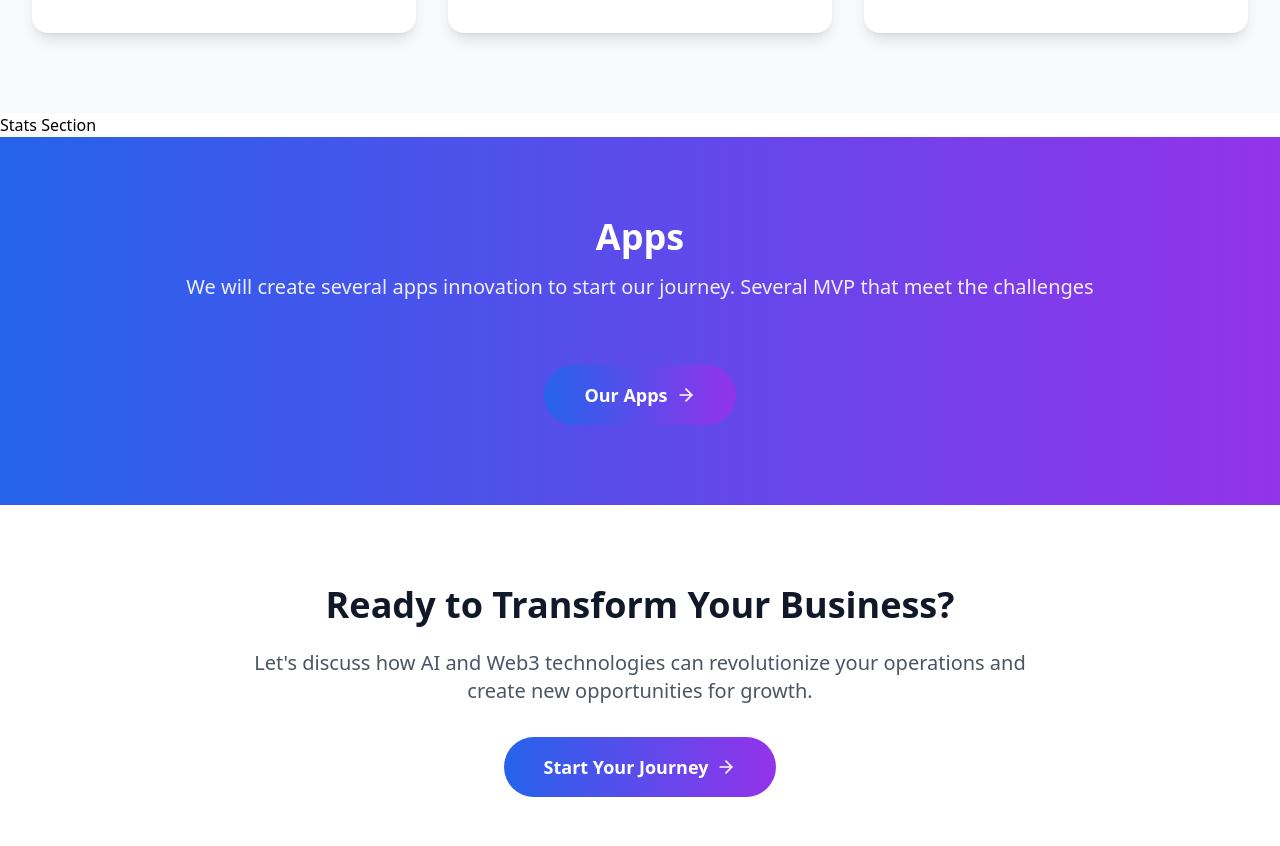
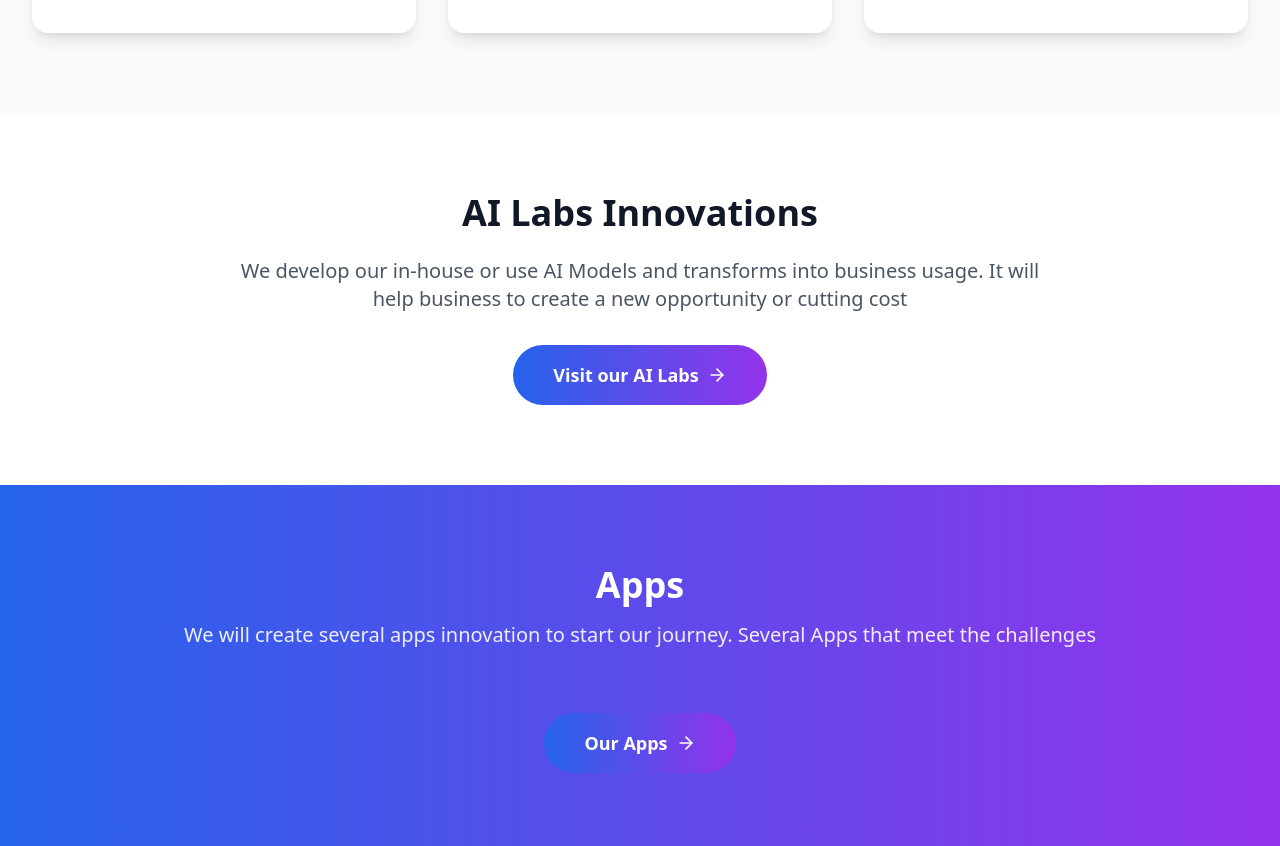
Before and after one commit to Agantra-Inovatif/companymainwebsite, a React (Vite) app: page / in a window 1280 px wide. Shown: the part 949-1795 px from the top of the page. Built offline with nearby package versions, Linux system fonts and the light colour scheme.

Commit message:
FEATURES: Add content to home

```diff
--- a/src/pages/Home.tsx
+++ b/src/pages/Home.tsx
@@ -1,21 +1,21 @@
 import React from 'react';
-import { Link } from 'react-router-dom';
-import { ArrowRight, Brain, Shield, Zap, Users, TrendingUp, Award } from 'lucide-react';
+import {Link} from 'react-router-dom';
+import {ArrowRight, Brain, Shield, Zap, Users, TrendingUp, Award} from 'lucide-react';
 
 const Home = () => {
     const features = [
         {
-      icon: <Brain className="h-8 w-8" />,
+            icon: <Brain className="h-8 w-8"/>,
             title: "AI Innovation",
             description: "Cutting-edge artificial intelligence solutions that transform businesses and enhance human capabilities."
         },
         {
-      icon: <Shield className="h-8 w-8" />,
+            icon: <Shield className="h-8 w-8"/>,
             title: "Web3 Innovation",
             description: "Innovate legacy web and transform into decentralized web technology."
         },
         {
-      icon: <Zap className="h-8 w-8" />,
+            icon: <Zap className="h-8 w-8"/>,
             title: "Rapid Development and Integration",
             description: "Integrate legacy technology with AI and Web3 to control cost and bring innovation to organization."
         }
@@ -42,10 +42,12 @@ const Home = () => {
                 <div className="relative max-w-7xl mx-auto px-4 sm:px-6 lg:px-8 text-center">
                     <h1 className="text-5xl md:text-7xl font-bold mb-6 leading-tight">
                         Wisdom Meets
-            <span className="bg-gradient-to-r from-cyan-400 to-purple-400 bg-clip-text text-transparent"> Innovation</span>
+                        <span
+                            className="bg-gradient-to-r from-cyan-400 to-purple-400 bg-clip-text text-transparent"> Innovation</span>
                     </h1>
                     <p className="text-xl md:text-2xl mb-8 max-w-3xl mx-auto text-gray-200">
-            Pioneering the convergence of AI and Web3 technologies to build tomorrow's digital experiences today.
+                        Pioneering the convergence of AI and Web3 technologies to build tomorrow's digital experiences
+                        today.
                     </p>
                     {/*<div className="flex flex-col sm:flex-row gap-4 justify-center">*/}
                     {/*  <Link*/}
@@ -73,14 +75,17 @@ const Home = () => {
                             What is Next Mantra Innovation?
                         </h2>
                         <p className="text-xl text-gray-600 max-w-2xl mx-auto">
-              We combined the wisdom of traditional thinking with rapid innovation for current and future challenge
+                            We combined the wisdom of traditional thinking with rapid innovation for current and future
+                            challenge
                         </p>
                     </div>
 
                     <div className="grid grid-cols-1 md:grid-cols-3 gap-8">
                         {features.map((feature, index) => (
-              <div key={index} className="bg-white p-8 rounded-2xl shadow-lg hover:shadow-xl transition-shadow duration-300">
-                <div className="bg-gradient-to-r from-blue-600 to-purple-600 w-16 h-16 rounded-full flex items-center justify-center text-white mb-6">
+                            <div key={index}
+                                 className="bg-white p-8 rounded-2xl shadow-lg hover:shadow-xl transition-shadow duration-300">
+                                <div
+                                    className="bg-gradient-to-r from-blue-600 to-purple-600 w-16 h-16 rounded-full flex items-center justify-center text-white mb-6">
                                     {feature.icon}
                                 </div>
                                 <h3 className="text-2xl font-bold text-gray-900 mb-4">{feature.title}</h3>
@@ -110,12 +115,33 @@ const Home = () => {
             {/*  </div>*/}
             {/*</section>*/}
 
-         Stats Section
+            {/* AI Labs Section */}
+            <section className="py-20">
+                <div className="max-w-4xl mx-auto px-4 sm:px-6 lg:px-8 text-center">
+                    <h2 className="text-4xl font-bold text-gray-900 mb-6">
+                        AI Labs Innovations
+                    </h2>
+                    <p className="text-xl text-gray-600 mb-8">
+                       We develop our in-house or use AI Models and transforms into business usage. It will help business to create a new opportunity or cutting cost
+                    </p>
+                    <Link
+                        to="/ailabs"
+                        className="bg-gradient-to-r from-blue-600 to-purple-600 text-white px-10 py-4 rounded-full text-lg font-semibold hover:shadow-xl transition-all duration-300 transform hover:scale-105 inline-flex items-center"
+                    >
+                        Visit our AI Labs
+                        <ArrowRight className="ml-2 h-5 w-5"/>
+                    </Link>
+                </div>
+            </section>
+
+
+            {/* Apps Section */}
             <section className="py-20 bg-gradient-to-r from-blue-600 to-purple-600 text-white">
                 <div className="max-w-7xl mx-auto px-4 sm:px-6 lg:px-8">
                     <div className="text-center mb-16">
                         <h2 className="text-4xl font-bold mb-4">Apps</h2>
-              <p className="text-xl opacity-90">We will create several apps innovation to start our journey. Several MVP that meet the challenges</p>
+                        <p className="text-xl opacity-90">We will create several apps innovation to start our journey.
+                            Several Apps that meet the challenges</p>
                     </div>
                     <div className="text-center">
                         <Link
@@ -123,13 +149,11 @@ const Home = () => {
                             className="bg-gradient-to-r from-blue-600 to-purple-600 text-white px-10 py-4 rounded-full text-lg font-semibold hover:shadow-xl transition-all duration-300 transform hover:scale-105 inline-flex items-center"
                         >
                             Our Apps
-                  <ArrowRight className="ml-2 h-5 w-5" />
+                            <ArrowRight className="ml-2 h-5 w-5"/>
                         </Link>
                     </div>
                 </div>
             </section>
-
-
 
 
             {/* CTA Section */}
@@ -139,14 +163,15 @@ const Home = () => {
                         Ready to Transform Your Business?
                     </h2>
                     <p className="text-xl text-gray-600 mb-8">
-            Let's discuss how AI and Web3 technologies can revolutionize your operations and create new opportunities for growth.
+                        Let's discuss how AI and Web3 technologies can revolutionize your operations and create new
+                        opportunities for growth.
                     </p>
                     <Link
                         to="/contact"
                         className="bg-gradient-to-r from-blue-600 to-purple-600 text-white px-10 py-4 rounded-full text-lg font-semibold hover:shadow-xl transition-all duration-300 transform hover:scale-105 inline-flex items-center"
                     >
                         Start Your Journey
-            <ArrowRight className="ml-2 h-5 w-5" />
+                        <ArrowRight className="ml-2 h-5 w-5"/>
                     </Link>
                 </div>
             </section>
```
Lines whose indentation alone changed are shown as unchanged.
